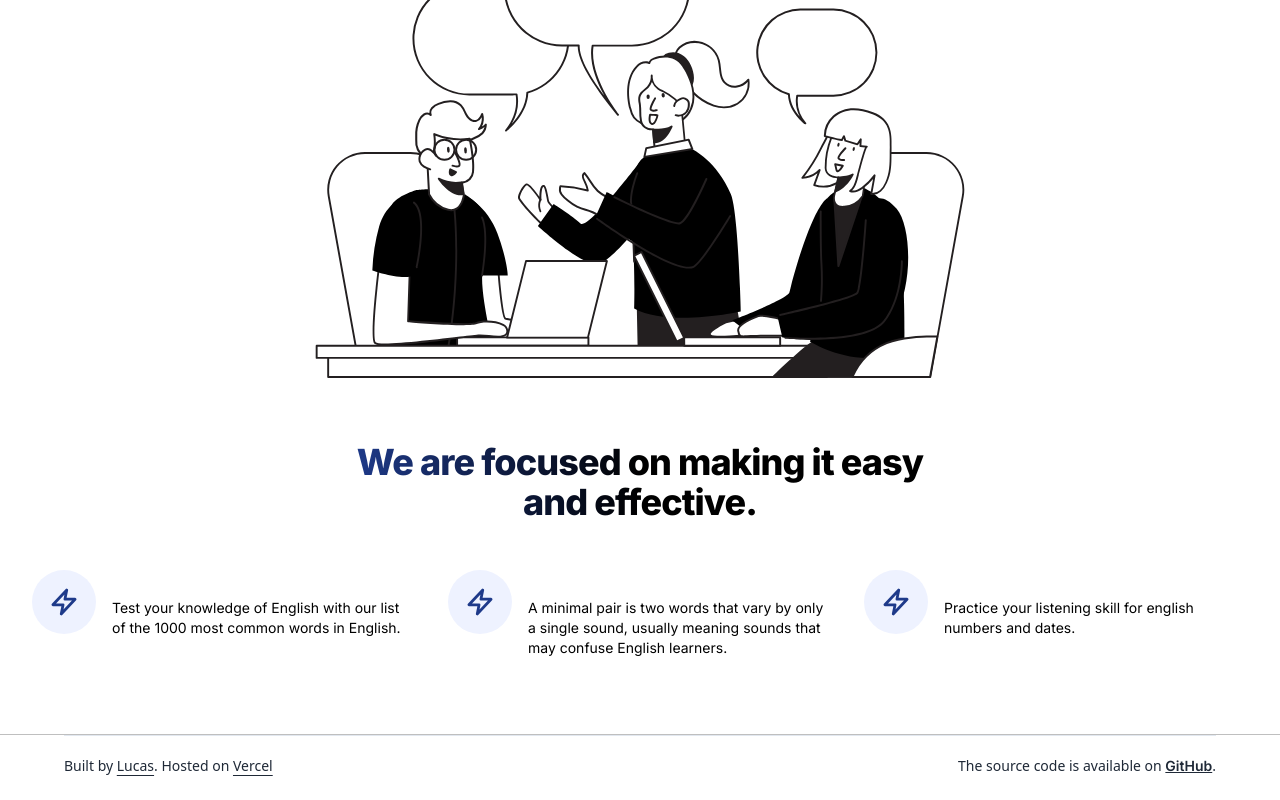
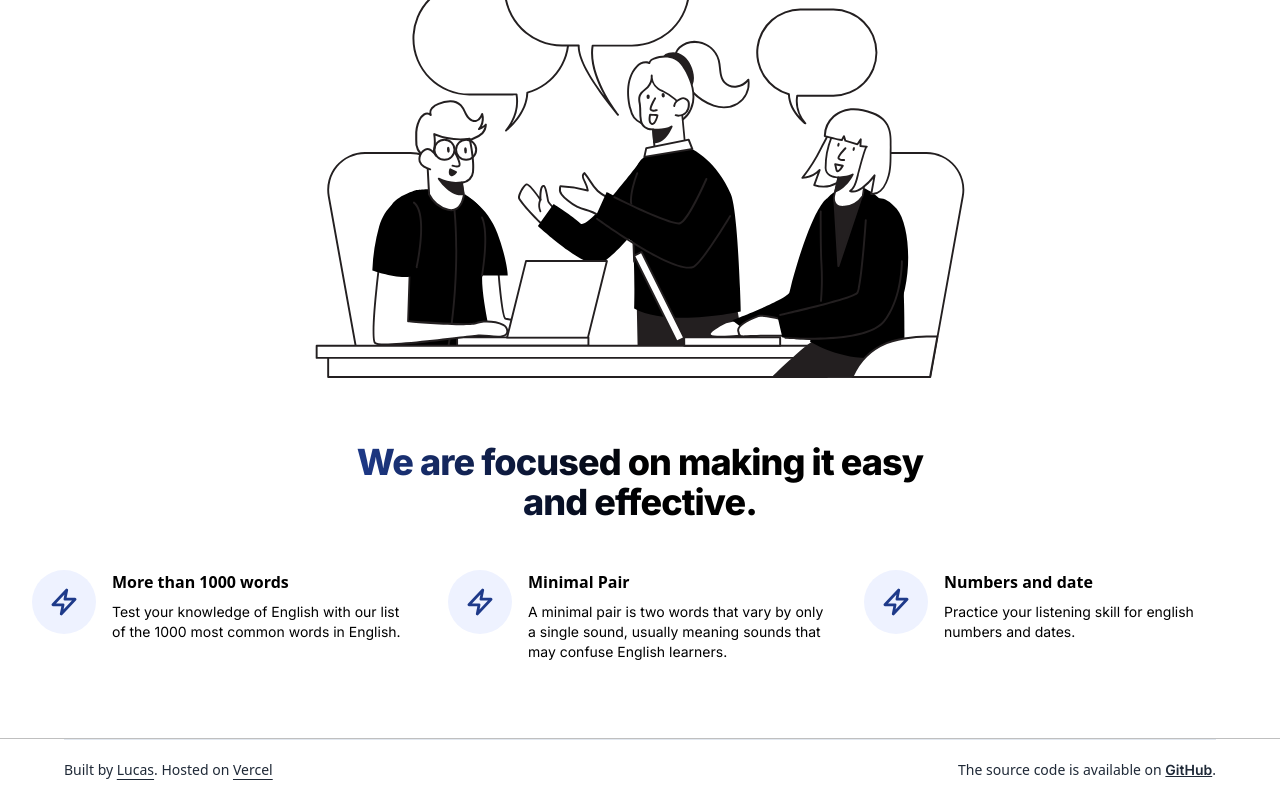
Before and after one commit to lucaspessivaldo/listenner, a React (Vite) app: page / in a window 1280 px wide. Shown: the part 475-1275 px from the top of the page. Built offline with nearby package versions, Linux system fonts and the light colour scheme; a web font is replaced by a local one.

Commit message:
fix - feature transparent font

```diff
--- a/src/components/homepage/FeatureItem.tsx
+++ b/src/components/homepage/FeatureItem.tsx
@@ -10,7 +10,7 @@ export default function FeatureItem(props: FeatureItemProp) {
     <div className="flex flex-col lg:flex-row">
       <PolygonSvg />
       <div>
-        <h6 className="text-transparent bg-clip-text bg-gradient-to-r text-black mb-2 font-bold leading-5">{props.title}</h6>
+        <h6 className="text-black mb-2 font-bold">{props.title}</h6>
         <p className="mb-3 text-sm font-inter text-black">{props.text}</p>
       </div>
     </div>
```
